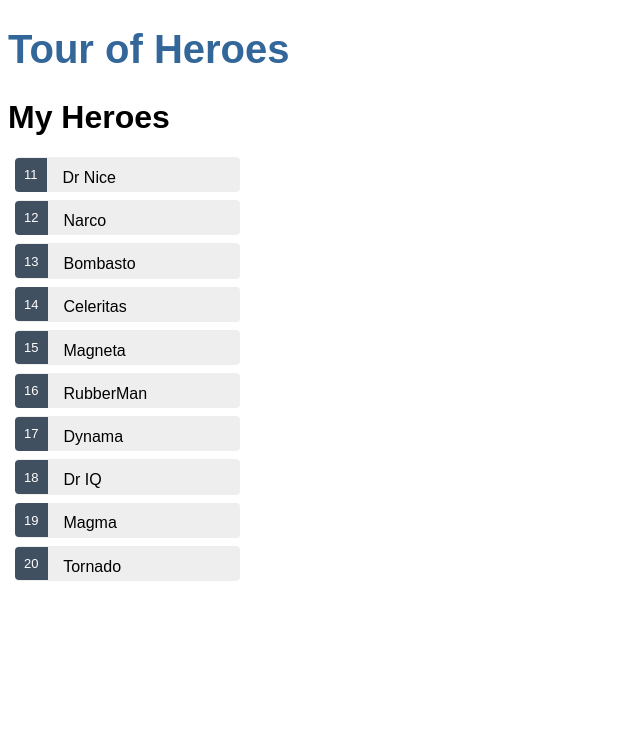
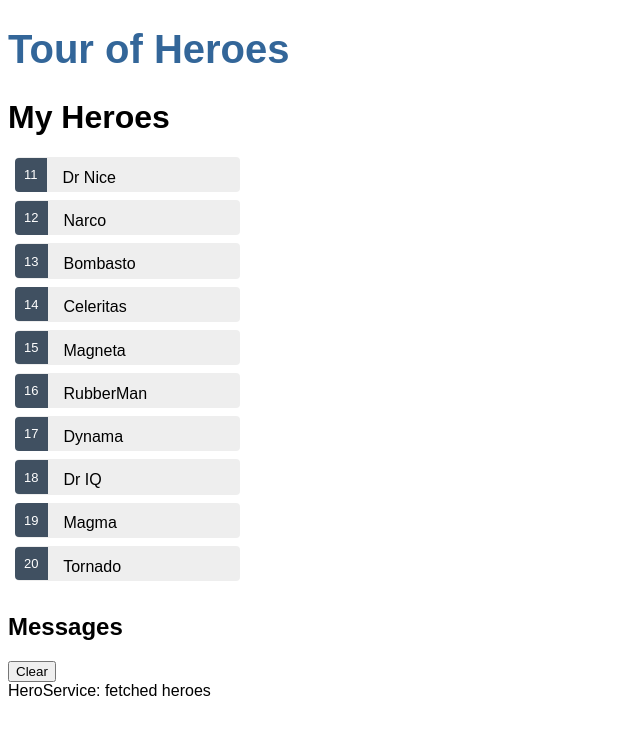
Before and after one commit to abhijit945/angular-toh-playground, an Angular app: page / in a window 1280 px wide. Shown: the top 734 px of the page, without its empty margins (0-640 px from the left). Built offline with nearby package versions, Linux system fonts and the light colour scheme.

Commit message:
added heroes route

```diff
--- a/src/app/app-routing.module.ts
+++ b/src/app/app-routing.module.ts
@@ -1,10 +1,11 @@
 import { NgModule } from '@angular/core';
-import { Routes, RouterModule } from '@angular/router';
+import { RouterModule, Routes } from '@angular/router';
+import { HeroesComponent } from './heroes/heroes.component';
 
-const routes: Routes = [];
+const routes: Routes = [{ path: 'heroes', component: HeroesComponent }];
 
 @NgModule({
   imports: [RouterModule.forRoot(routes)],
-  exports: [RouterModule]
+  exports: [RouterModule],
 })
-export class AppRoutingModule { }
+export class AppRoutingModule {}
--- a/src/app/app.component.html
+++ b/src/app/app.component.html
@@ -1,2 +1,3 @@
 <h1>{{ title }}</h1>
 <app-heroes></app-heroes>
+<app-messages></app-messages>
--- a/src/app/app.module.ts
+++ b/src/app/app.module.ts
@@ -5,9 +5,10 @@
 import { AppComponent } from './app.component';
 import { HeroesComponent } from './heroes/heroes.component';
 import { HeroDetailComponent } from './hero-detail/hero-detail.component';
+import { MessagesComponent } from './messages/messages.component';
 
 @NgModule({
-  declarations: [AppComponent, HeroesComponent, HeroDetailComponent],
+  declarations: [AppComponent, HeroesComponent, HeroDetailComponent, MessagesComponent],
   imports: [BrowserModule, AppRoutingModule, FormsModule],
   providers: [],
   bootstrap: [AppComponent],
--- a/src/app/hero.service.ts
+++ b/src/app/hero.service.ts
@@ -2,13 +2,15 @@
 import { Hero } from './hero';
 import { HEROES } from './mock-heroes';
 import { Observable, of } from 'rxjs';
+import { MessageService } from './message.service';
 
 @Injectable({
   providedIn: 'root',
 })
 export class HeroService {
-  constructor() {}
+  constructor(private messageService: MessageService) {}
   getHeroes(): Observable<Hero[]> {
+    this.messageService.add('HeroService: fetched heroes');
     return of(HEROES);
   }
 }
--- a/src/app/heroes/heroes.component.ts
+++ b/src/app/heroes/heroes.component.ts
@@ -1,6 +1,7 @@
 import { Component, OnInit } from '@angular/core';
 import { Hero } from '../hero';
 import { HeroService } from '../hero.service';
+import { MessageService } from '../message.service';
 
 @Component({
   selector: 'app-heroes',
@@ -8,7 +9,10 @@
   styleUrls: ['./heroes.component.scss'],
 })
 export class HeroesComponent implements OnInit {
-  constructor(private heroService: HeroService) {}
+  constructor(
+    private heroService: HeroService,
+    private messageService: MessageService
+  ) {}
   heroes: Hero[];
   selectedHero = null;
 
@@ -17,6 +21,9 @@
   }
   onSelect(hero: Hero): void {
     this.selectedHero = hero;
+    this.messageService.add(
+      `HeroesComponent: Selected Hero=${hero.name} ID=${hero.id}`
+    );
   }
   getHeroes(): void {
     this.heroService.getHeroes().subscribe((heroes) => (this.heroes = heroes));
--- /dev/null
+++ b/src/app/message.service.ts
@@ -0,0 +1,17 @@
+import { Injectable } from '@angular/core';
+
+@Injectable({
+  providedIn: 'root',
+})
+export class MessageService {
+  constructor() {}
+  messages: string[] = [];
+
+  add(message: string): void {
+    this.messages.push(message);
+  }
+
+  clear(): void {
+    this.messages = [];
+  }
+}
--- /dev/null
+++ b/src/app/messages/messages.component.html
@@ -0,0 +1,5 @@
+<div *ngIf="messageService.messages.length">
+  <h2>Messages</h2>
+  <button class="clear" (click)="messageService.clear()">Clear</button>
+  <div *ngFor="let message of messageService.messages">{{ message }}</div>
+</div>
--- /dev/null
+++ b/src/app/messages/messages.component.ts
@@ -0,0 +1,13 @@
+import { Component, OnInit } from '@angular/core';
+import { MessageService } from '../message.service';
+
+@Component({
+  selector: 'app-messages',
+  templateUrl: './messages.component.html',
+  styleUrls: ['./messages.component.scss'],
+})
+export class MessagesComponent implements OnInit {
+  constructor(public messageService: MessageService) {}
+
+  ngOnInit(): void {}
+}
```
Also changed, not shown: src/app/messages/messages.component.scss (added), 2 other files (tests, documents, lock files or other folders).
